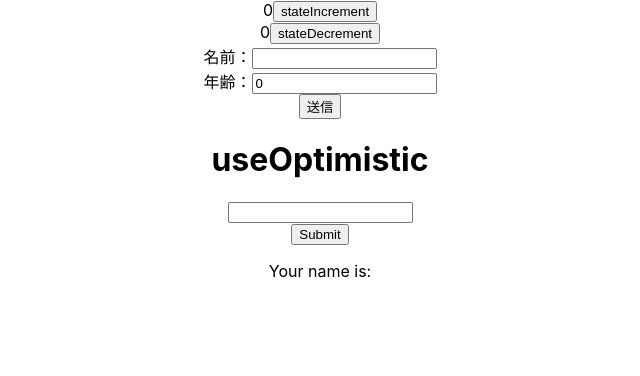
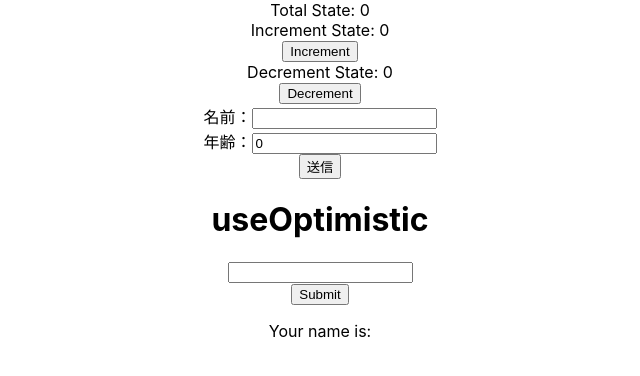
Before and after one commit to NK28116/PrivateDevelop, a React (Create React App) app in the folder win-rate-react19/: page / in a window 1280 px wide. Shown: the top 376 px of the page, without its empty margins (320-960 px from the left). Built offline with nearby package versions, Linux system fonts and the light colour scheme.

Commit message:
それぞれのボタンの合計を表示

```diff
--- a/win-rate-react19/src/Counter.tsx
+++ b/win-rate-react19/src/Counter.tsx
@@ -1,42 +1,52 @@
-import { useActionState,useState } from "react";
+import React from "react";
+import { useActionState } from "react"; // Assuming useActionState is a custom hook
 
-
-async function increment(previousState:number): Promise<number> {
+// Increment function
+async function increment(previousState: number): Promise<number> {
   return previousState + 1;
 }
 
-function useIncrmentState({}) {
-    const [state, formAction] = useActionState(increment, 0);
-    return (
-
-        <form>
-       {state}
-        <button formAction={formAction}>stateIncrement</button>
-        </form>
-    )
-}
-
-async function decrement(previousState:number): Promise<number> {
+// Decrement function
+async function decrement(previousState: number): Promise<number> {
   return previousState - 1;
 }
 
-function useDecrmentState({}) {
-    const [state, formAction] = useActionState(decrement, 0);
-    return (
-        <form>
-        {state}
-        <button formAction={formAction}>stateDecrement</button>
-        </form>
-    )
+// Custom hook for incrementing state
+function useIncrementState() {
+  const [stateInc, formAction] = useActionState(increment, 0);
+  return { stateInc, formAction };
 }
 
+// Custom hook for decrementing state
+function useDecrementState() {
+  const [stateDec, formAction] = useActionState(decrement, 0);
+  return { stateDec, formAction };
+}
 
+// Main component
 export function CounterApp() {
+  // Using the custom hooks for increment and decrement
+  const { stateInc, formAction: incrementAction } = useIncrementState();
+  const { stateDec, formAction: decrementAction } = useDecrementState();
 
-    return (
-        <>
-            {useIncrmentState({})}
-            {useDecrmentState({})}
-        </>
-    )
+  // Calculating the total state
+  const totalState = stateInc + stateDec;
+
+  return (
+    <div>
+      <div>Total State: {totalState}</div>
+
+      <form method="post" action={incrementAction}>
+        {/* Displaying and using increment state */}
+        <div>Increment State: {stateInc}</div>
+        <button type="submit">Increment</button>
+      </form>
+
+      <form method="post" action={decrementAction}>
+        {/* Displaying and using decrement state */}
+        <div>Decrement State: {stateDec}</div>
+        <button type="submit">Decrement</button>
+      </form>
+    </div>
+  );
 }
```
